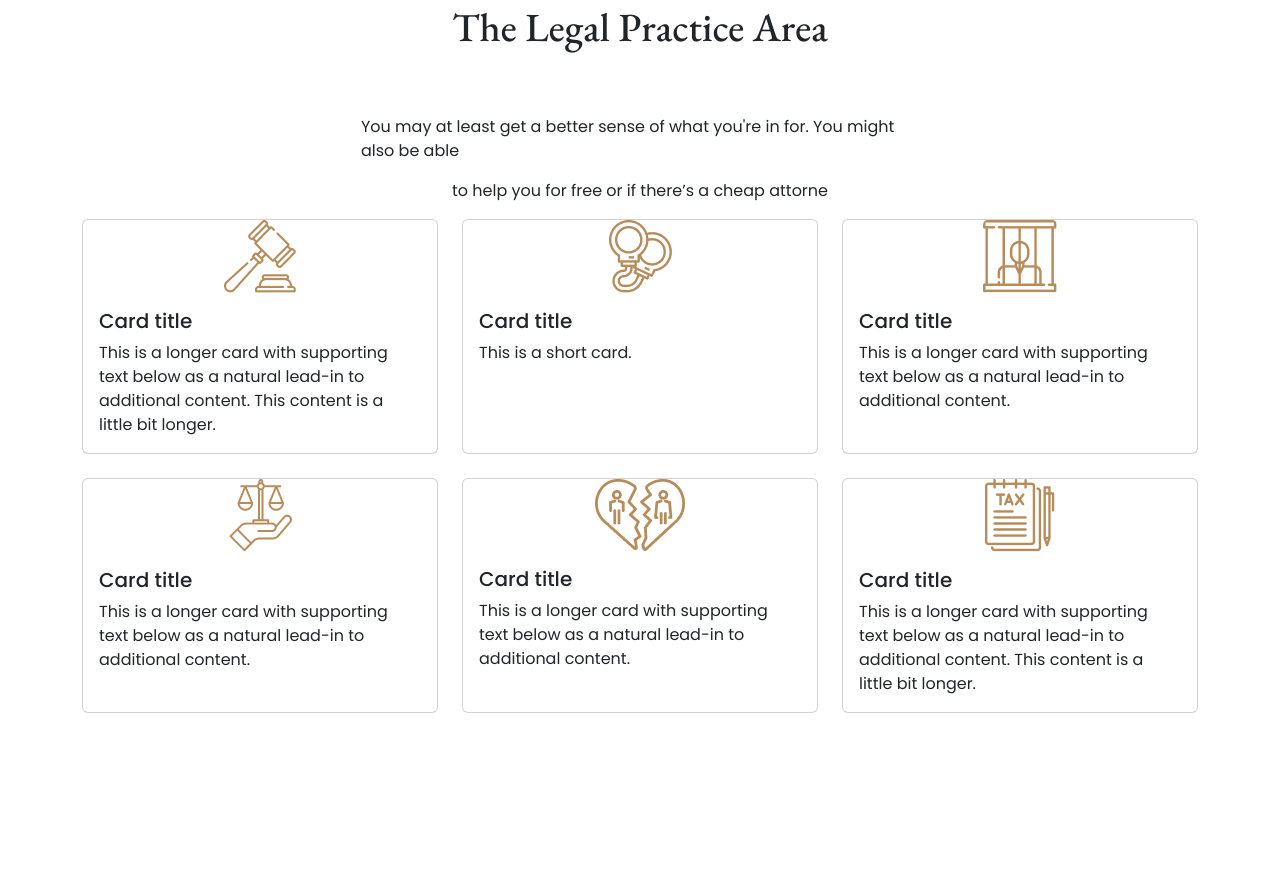
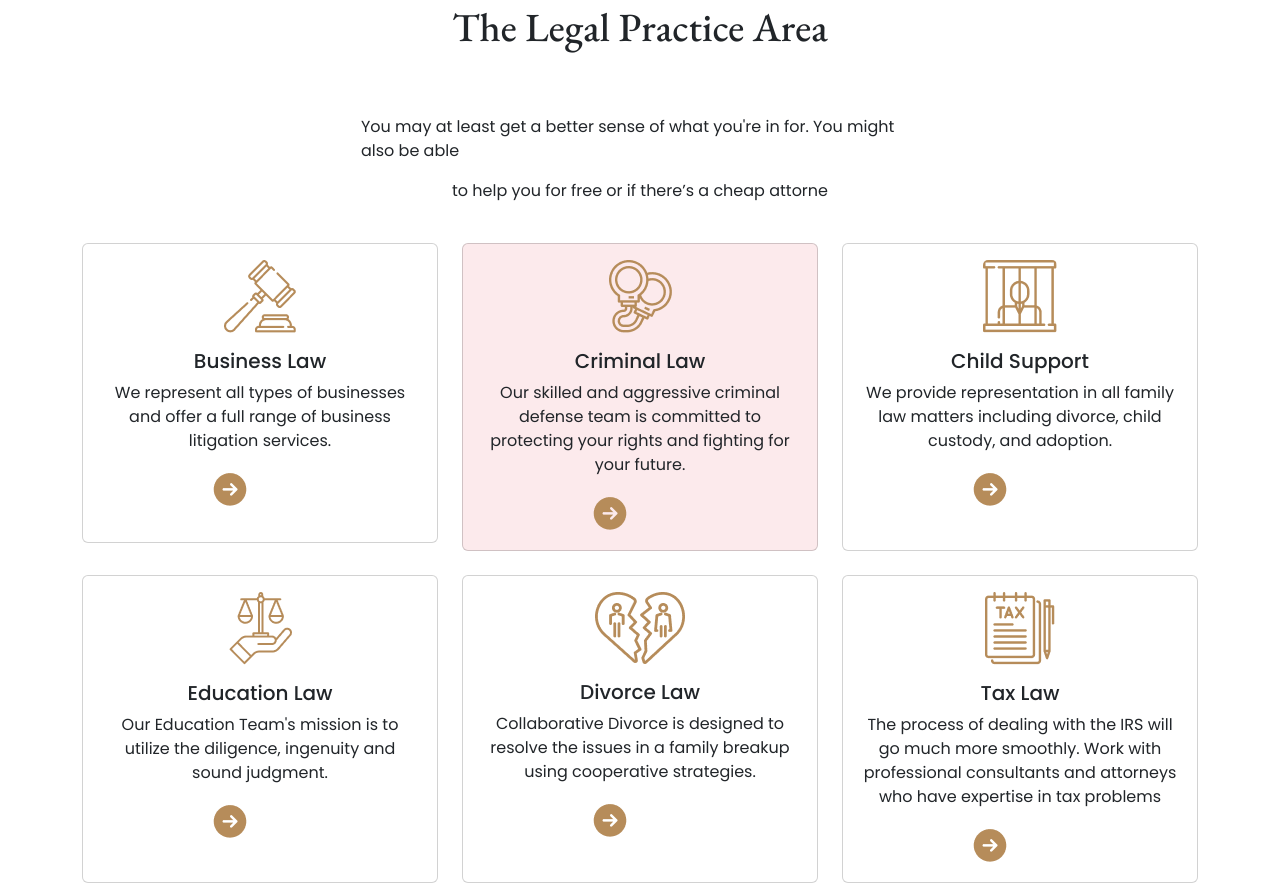
Before and after one commit to 2haseeb1/developerOneAgain, a plain HTML site: page index.html in a window 1280 px wide. Shown: the part 705-1588 px from the top of the page. Before the commit the page ends 1418 px from the top, so only its background shows below. Drawn offline with nearby package versions, Linux system fonts and the light colour scheme.

Commit message:
4th commit legal image area added

```diff
--- a/index.html
+++ b/index.html
@@ -10,7 +10,7 @@
     <link href="https://fonts.googleapis.com/css2?family=EB+Garamond:wght@400;500;600;700&family=Poppins:wght@300;400;500;600;700&display=swap" rel="stylesheet">
 
 <!-- bootstrap -->
-    <link href="https://cdn.jsdelivr.net/npm/bootstrap@5.3.0-alpha1/dist/css/bootstrap.min.css" rel="stylesheet" integrity="sha384-GLhlTQ8iRABdZLl6O3oVMWSktQOp6b7In1Zl3/Jr59b6EGGoI1aFkw7cmDA6j6gD" crossorigin="anonymous">
+<link href="https://cdn.jsdelivr.net/npm/bootstrap@5.3.0-alpha1/dist/css/bootstrap.min.css" rel="stylesheet" integrity="sha384-GLhlTQ8iRABdZLl6O3oVMWSktQOp6b7In1Zl3/Jr59b6EGGoI1aFkw7cmDA6j6gD" crossorigin="anonymous">
 
   </head>
   <style>
@@ -109,70 +109,88 @@
             </div>
             <!-- legal image area -->
             <section>
-                <div class="row row-cols-1 row-cols-md-3 g-4">
+                <div class="row row-cols-1 row-cols-md-3 g-4 mt-3">
                     <div class="col">
                       <div class="card h-10">
                         <div style="max-width: 100px;" class="mx-auto">
-                            <img src="./images/business.png" class="card-img-top img-fluid" alt="...">
+                            <img src="./images/business.png" class="card-img-top img-fluid mt-3" alt="...">
+                        </div>
+                        <div class="card-body " >
+                          <h5 class="card-title text-center">Business Law</h5>
+                          <p class="card-text text-center">We represent all types of businesses and offer a full range of business litigation services. </p>
+                          <div style="max-width:100px" class="mx-auto">
+                            <img src="./images/Frame.png" alt="" class="img-fluid pb-3">
+                          </div>
+                        </div>
+                      </div>
+                    </div>
+                    <div class="col background-image">
+                      <div class="card h-100 text-bg-danger bg-opacity-10 ">
+                        <div style="max-width: 100px;" class="mx-auto ">
+                       <img src="./images/criminal.png" class="card-img-top img-fluid mt-3" alt="...">
+                    </div>
+                        <div class="card-body">
+                          <h5 class="card-title text-dark text-center">Criminal Law</h5>
+                          <p class="card-text text-dark text-center">Our skilled and aggressive criminal defense team is committed to protecting your rights and fighting for your future. </p>
+                          <div style="max-width:100px" class="mx-auto">
+                            <img src="./images/Frame.png" alt="" class="img-fluid">
+                          </div>
+                        </div>
+                      </div>
+                    </div>
+                    <div class="col">
+                      <div class="card h-100 ">
+                        <div style="max-width: 100px;" class="mx-auto">
+                            <img src="./images/child.png" class="card-img-top img-fluid mt-3" alt="...">
                         </div>
                         <div class="card-body">
-                          <h5 class="card-title">Card title</h5>
-                          <p class="card-text">This is a longer card with supporting text below as a natural lead-in to additional content. This content is a little bit longer.</p>
+                          <h5 class="card-title text-center">Child Support</h5>
+                          <p class="card-text text-center">We provide representation in all family law matters including divorce, child custody, and adoption. </p>
+                          <div style="max-width:100px" class="mx-auto">
+                            <img src="./images/Frame.png" alt="" class="img-fluid">
+                          </div>
+                        </div>
+                      </div>
+                    </div>
+                    <div class="col ">
+                      <div class="card h-100 ">
+                        <div style="max-width: 100px;" class="mx-auto">
+                            <img src="./images/education.png" class="card-img-top img-fluid mt-3" alt="...">
+                        </div>
+                        <div class="card-body">
+                          <h5 class="card-title text-center">Education Law</h5>
+                          <p class="card-text text-center">Our Education Team's mission is to utilize the diligence, ingenuity and sound judgment.</p>
+                          <div style="max-width:100px" class="mx-auto">
+                            <img src="./images/Frame.png" alt="" class="img-fluid">
+                          </div>
                         </div>
                       </div>
                     </div>
                     <div class="col">
                       <div class="card h-100">
                         <div style="max-width: 100px;" class="mx-auto">
-                        <img src="./images/criminal.png" class="card-img-top img-fluid" alt="...">
-                    </div>
+                            <img src="./images/divorce.png" class="card-img-top img-fluid mt-3" alt="...">
+                        </div>
                         <div class="card-body">
-                          <h5 class="card-title">Card title</h5>
-                          <p class="card-text">This is a short card.</p>
+                          <h5 class="card-title text-center">Divorce Law</h5>
+                          <p class="card-text text-center">Collaborative Divorce is designed to resolve the issues in a family breakup using cooperative strategies.</p>
+                          <div style="max-width:100px" class="mx-auto">
+                            <img src="./images/Frame.png" alt="" class="img-fluid">
+                          </div>
                         </div>
                       </div>
                     </div>
                     <div class="col">
                       <div class="card h-100">
                         <div style="max-width: 100px;" class="mx-auto">
-                            <img src="./images/child.png" class="card-img-top img-fluid" alt="...">
+                            <img src="./images/tax.png" class="card-img-top img-fluid mt-3" alt="...">
                         </div>
                         <div class="card-body">
-                          <h5 class="card-title">Card title</h5>
-                          <p class="card-text">This is a longer card with supporting text below as a natural lead-in to additional content.</p>
-                        </div>
-                      </div>
-                    </div>
-                    <div class="col">
-                      <div class="card h-100">
-                        <div style="max-width: 100px;" class="mx-auto">
-                            <img src="./images/education.png" class="card-img-top img-fluid" alt="...">
-                        </div>
-                        <div class="card-body">
-                          <h5 class="card-title">Card title</h5>
-                          <p class="card-text">This is a longer card with supporting text below as a natural lead-in to additional content.</p>
-                        </div>
-                      </div>
-                    </div>
-                    <div class="col">
-                      <div class="card h-100">
-                        <div style="max-width: 100px;" class="mx-auto">
-                            <img src="./images/divorce.png" class="card-img-top img-fluid" alt="...">
-                        </div>
-                        <div class="card-body">
-                          <h5 class="card-title">Card title</h5>
-                          <p class="card-text">This is a longer card with supporting text below as a natural lead-in to additional content.</p>
-                        </div>
-                      </div>
-                    </div>
-                    <div class="col">
-                      <div class="card h-100">
-                        <div style="max-width: 100px;" class="mx-auto">
-                            <img src="./images/tax.png" class="card-img-top img-fluid" alt="...">
-                        </div>
-                        <div class="card-body">
-                          <h5 class="card-title">Card title</h5>
-                          <p class="card-text">This is a longer card with supporting text below as a natural lead-in to additional content. This content is a little bit longer.</p>
+                          <h5 class="card-title text-center">Tax Law</h5>
+                          <p class="card-text text-center"> The process of dealing with the IRS will go much more smoothly. Work with professional consultants and attorneys who have expertise in tax problems</p>
+                          <div style="max-width:100px" class="mx-auto">
+                            <img src="./images/Frame.png" alt="" class="img-fluid">
+                          </div>
                         </div>
                       </div>
                     </div>
@@ -182,8 +200,8 @@
           </section>
       </header>
 
-
-
+       <!-- bootstrap js file -->
+      <script src="https://cdn.jsdelivr.net/npm/bootstrap@5.3.0-alpha1/dist/js/bootstrap.bundle.min.js" integrity="sha384-w76AqPfDkMBDXo30jS1Sgez6pr3x5MlQ1ZAGC+nuZB+EYdgRZgiwxhTBTkF7CXvN" crossorigin="anonymous"></script>
     </body>
 
 
```
